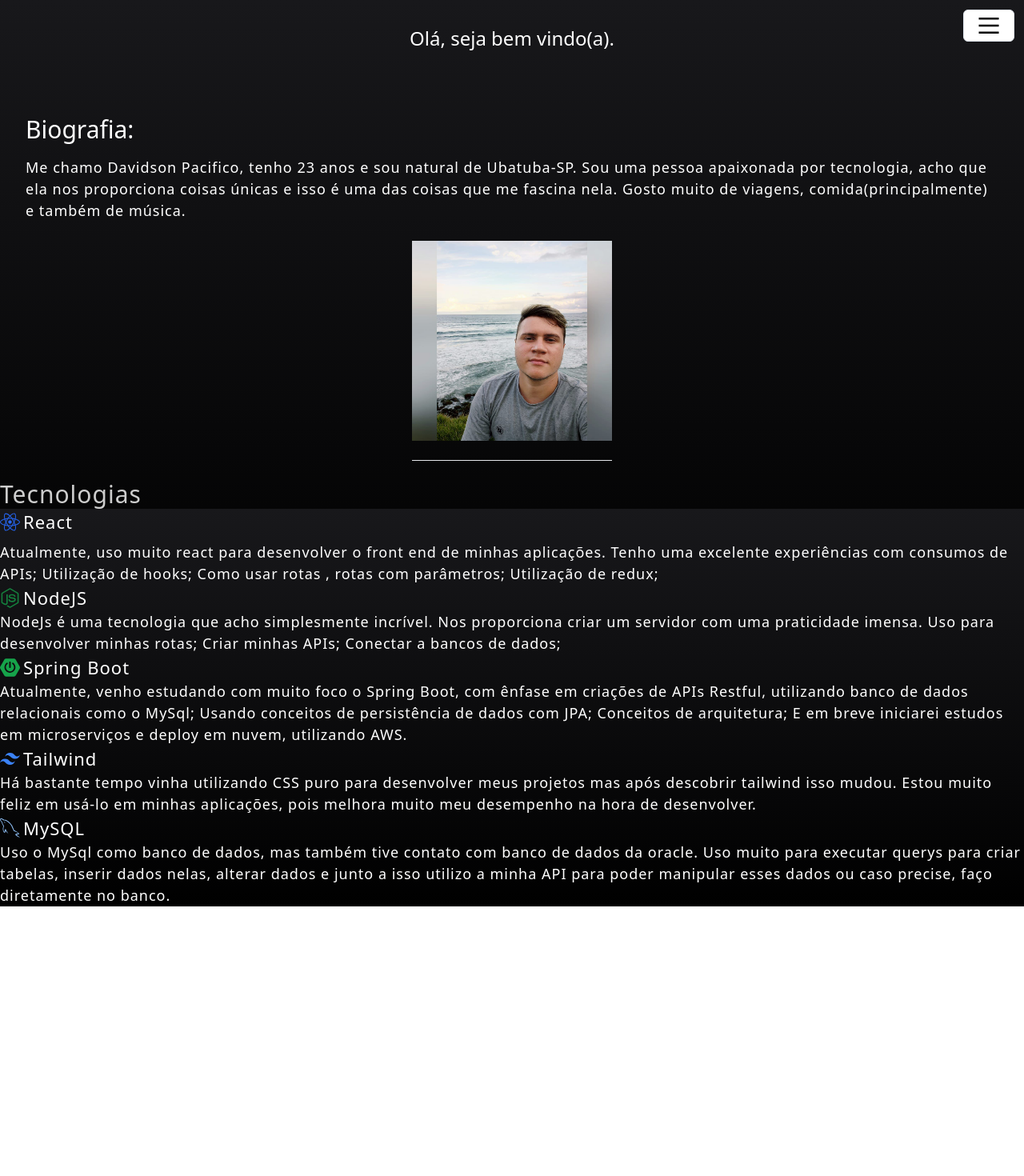
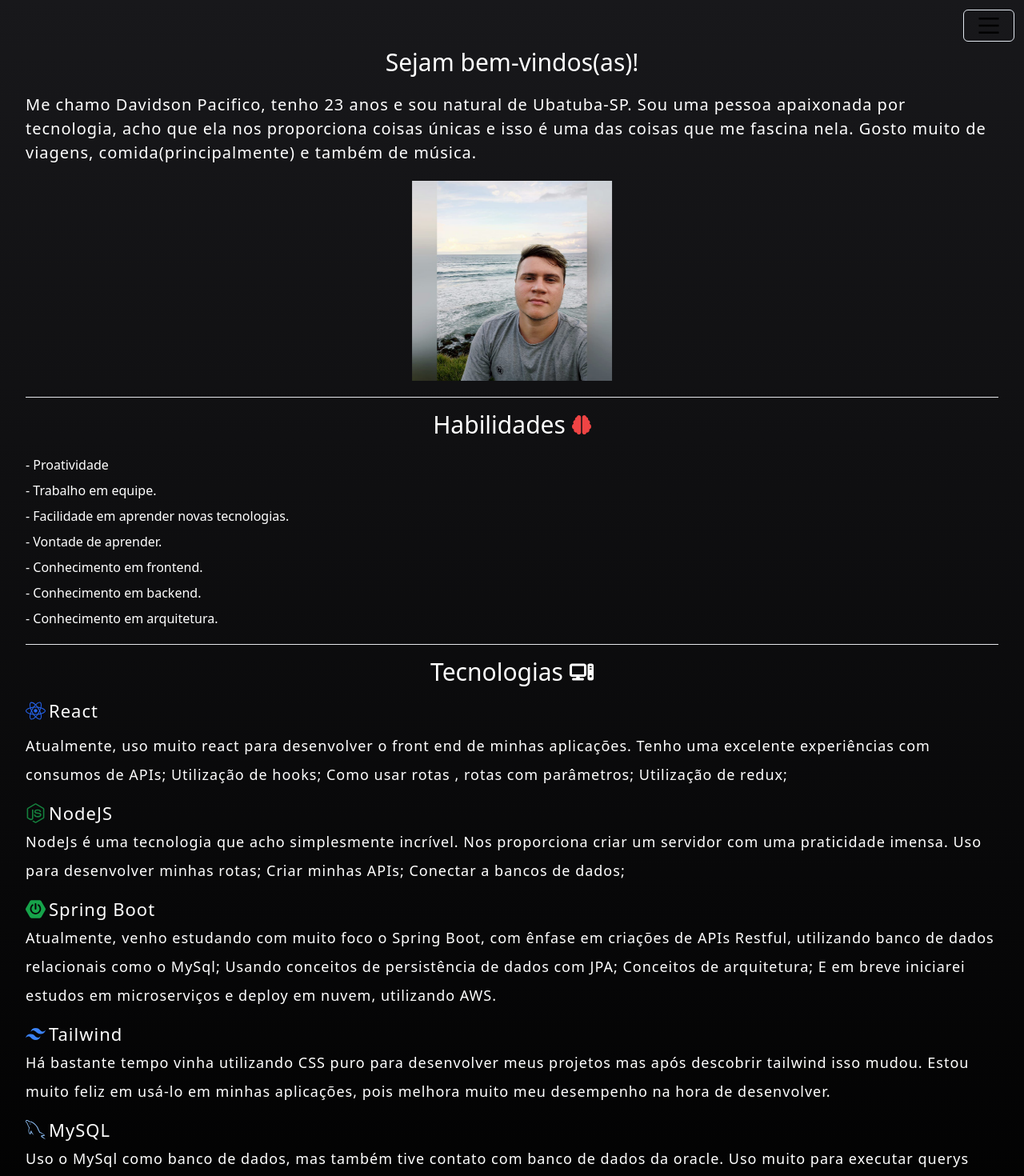
Before and after one commit to magnata19/port-ts, a React (Vite) app in the folder portifolio/: page /about in a window 1280 px wide. Shown: the top 1470 px of the page at 80% size. Before the commit the page ends 1133 px from the top, so only its background shows below. Built offline with nearby package versions, Linux system fonts and the light colour scheme.

Commit message:
alterando componentes

```diff
--- a/portifolio/src/App.tsx
+++ b/portifolio/src/App.tsx
@@ -16,17 +16,17 @@
   useEffect(() => {
     setTimeout(() => {
       setIsLoading(false);
-    }, 1500);
+    }, 10);
   });
   return (
     <>
       {isLoading ? (
-        <div className="bg-zinc-950 flex justify-center items-center h-screen">
+        <div className="bg-zinc-950 flex justify-center items-center h-full">
           <HashLoader color={"#363636"} loading={isLoading} size={100} />
         </div>
       ) : (
         <BrowserRouter>
-          <div className="bg-slate-950 h-screen">
+          <div className="bg-gradient-to-b from-zinc-900 to-black min-h-screen">
             <Header />
             <Routes>
               <Route path="/home" element={<Home />} />
--- a/portifolio/src/components/ui/menubar.tsx
+++ b/portifolio/src/components/ui/menubar.tsx
@@ -21,7 +21,7 @@
   <MenubarPrimitive.Root
     ref={ref}
     className={cn(
-      "flex h-10 items-center space-x-1 rounded-md border border-slate-200 bg-white p-1 dark:border-slate-800 dark:bg-slate-950",
+      "flex h-10 items-center space-x-1 rounded-md border border-slate-200 bg-slate-white p-1 dark:border-slate-800 dark:bg-slate-950",
       className
     )}
     {...props}
--- a/portifolio/src/pages/Header/Header.tsx
+++ b/portifolio/src/pages/Header/Header.tsx
@@ -15,12 +15,12 @@
 const Header = () => {
   return (
     <div className="p-3 fixed right-0 ">
-      <Menubar>
+      <Menubar >
         <MenubarMenu>
           <MenubarTrigger>
             <GrMenu className="hover:cursor-pointer text-3xl"/>
           </MenubarTrigger>
-          <MenubarContent>
+          <MenubarContent className="bg-slate-500 border-none">
             <MenubarItem>
               <Link to="/home">Home</Link>
             </MenubarItem>
--- a/portifolio/src/pages/about/SobreMim.tsx
+++ b/portifolio/src/pages/about/SobreMim.tsx
@@ -1,43 +1,71 @@
 import { Fade } from "react-awesome-reveal";
 
+import { FaBrain } from "react-icons/fa6";
+import { FaComputer } from "react-icons/fa6";
+
 import perfil from "../../assets/perfil.jpg";
-
-//icons
-import { FaReact } from "react-icons/fa"; //react
-import { FaNodeJs } from "react-icons/fa6"; //node
-import { SiSpringboot } from "react-icons/si"; //spring
-import { SiTailwindcss } from "react-icons/si"; //tailwind
-import { GrMysql } from "react-icons/gr"; //mysql
-
+import { FaNodeJs, FaReact } from "react-icons/fa";
+import { SiSpringboot, SiTailwindcss } from "react-icons/si";
+import { GrMysql } from "react-icons/gr";
+import Footer from "../footer/Footer";
 const SobreMim = () => {
   return (
     <>
-      <div className="bg-gradient-to-b from-zinc-900 to-black h-full bg-fixed">
-        <div className="pt-5 ">
-          <h1 className="text-center text-white text-2xl mt-3">
-            Olá, seja bem vindo(a).
-          </h1>
-          <div className="pt-20 px-8 ">
-              <h1 className="text-white text-3xl mb-4">Biografia: </h1>
-            <Fade className=" rounded-xl">
-              <p className="font-light text-[18px] tracking-[1px] text-white">
+      <div className="py-5">
+        {" "}
+        {/**container geral */}
+        <div className="py-10 px-8 w-full">
+          <div>
+            <Fade direction="left" className="text-3xl text-white text-center">
+              <span>Sejam bem-vindos(as)!</span>
+            </Fade>
+          </div>
+          <div className="border-b-[1px]">
+            <Fade direction="left" className=" rounded-xl mt-5 whitespace-normal break-normal">
+              <p className="font-light text-[20px] tracking-[1px] text-white ">
                 Me chamo Davidson Pacifico, tenho 23 anos e sou natural de
                 Ubatuba-SP. Sou uma pessoa apaixonada por tecnologia, acho que
                 ela nos proporciona coisas únicas e isso é uma das coisas que me
                 fascina nela. Gosto muito de viagens, comida(principalmente) e
                 também de música.
               </p>
+              <div className="w-[250px] mx-auto mb-5">
+                <img src={perfil} alt="foto de perfil" />
+              </div>
             </Fade>
           </div>
-          <Fade className="border-b-[1px] py-6 w-[250px] m-auto">
-            <img src={perfil} alt="foto de perfil" />
-          </Fade>
-        </div>
-        <div className="mt-6 ">
-            <h1 className="text-3xl text-white opacity-80 tracking-[1px] font-light">
-              Tecnologias
-            </h1>
-            <div className=" h-full justify-between bg-gradient-to-b from-zinc-900 to-black bg-fixed">
+          <div className="text-white">
+            <Fade direction="left">
+              <div className="text-3xl text-white  mt-4">
+                <div className="flex items-center justify-center gap-2">
+                  <span>Habilidades</span>
+                  <span className="text-2xl text-red-500">
+                    <FaBrain />
+                  </span>
+                </div>
+              </div>
+
+              <div className="mt-5 border-b-[1px]">
+                <ul className="flex flex-col gap-2 mb-5">
+                  <li>- Proatividade</li>
+                  <li>- Trabalho em equipe.</li>
+                  <li>- Facilidade em aprender novas tecnologias.</li>
+                  <li>- Vontade de aprender.</li>
+                  <li>- Conhecimento em frontend.</li>
+                  <li>- Conhecimento em backend.</li>
+                  <li>- Conhecimento em arquitetura.</li>
+                </ul>
+              </div>
+            </Fade>
+          </div>
+          <div className="text-3xl text-white  mt-4 flex flex-col gap-3">
+            <div className="flex items-center justify-center gap-2">
+              <span>Tecnologias</span>
+              <span>
+                <FaComputer />
+              </span>
+            </div>
+            <div>
               <Fade direction="left" className="text-white text-[25px]">
                 <div className="flex items-center mb-2">
                   <FaReact className="text-[25px] mr-1 z-20 text-blue-600" />
@@ -52,7 +80,9 @@
                   com parâmetros; Utilização de redux;
                 </div>
               </Fade>
+            </div>
 
+            <div>
               <Fade direction="left" className="text-white text-[25px] ">
                 <div className="flex items-center">
                   <FaNodeJs className="text-green-700 mr-1 text-[25px]" />
@@ -67,7 +97,9 @@
                   bancos de dados;
                 </div>
               </Fade>
+            </div>
 
+            <div>
               <Fade direction="left" className="text-white ">
                 <div className="flex items-center">
                   <SiSpringboot className="text-green-600 mr-1 text-[25px]" />
@@ -83,7 +115,9 @@
                   estudos em microserviços e deploy em nuvem, utilizando AWS.
                 </div>
               </Fade>
+            </div>
 
+            <div>
               <Fade direction="left" className="text-white text-[25px] ">
                 <div className="flex items-center">
                   <SiTailwindcss className="text-blue-500 mr-1 text-[25px]" />
@@ -98,7 +132,9 @@
                   meu desempenho na hora de desenvolver.
                 </div>
               </Fade>
+            </div>
 
+            <div>
               <Fade direction="left" className="text-white text-[25px] ">
                 <div className="flex items-center">
                   <GrMysql className="text-blue-300 mr-1" />
@@ -116,6 +152,8 @@
               </Fade>
             </div>
           </div>
+        </div>
+        <Footer />
       </div>
     </>
   );
--- /dev/null
+++ b/portifolio/src/pages/footer/Footer.tsx
@@ -0,0 +1,11 @@
+import React from "react";
+
+const Footer = () => {
+  return (
+    <div>
+      <div className="text-[15px] text-gray-500 text-center mt-4">Davidson &copy; 2024</div>
+    </div>
+  );
+};
+
+export default Footer;
--- a/portifolio/src/pages/home/Home.tsx
+++ b/portifolio/src/pages/home/Home.tsx
@@ -1,4 +1,3 @@
-
 import { Fade } from "react-awesome-reveal";
 
 import { FaLinkedin } from "react-icons/fa";
@@ -6,6 +5,7 @@
 import { FaInstagram } from "react-icons/fa";
 
 import { Link } from "react-router-dom";
+import Footer from "../footer/Footer";
 
 const Home = () => {
   return (
@@ -17,8 +17,8 @@
         <Fade>
           <h3 className="text-slate-500 text-xl pt-2">Davidson Pacifico</h3>
         </Fade>
-          <Fade direction="up">
-        <div className="pt-6 flex justify-center">
+        <Fade direction="up">
+          <div className="pt-6 flex justify-center">
             <ul className="flex justify-beetween">
               <Link
                 className="text-4xl px-2 hover:text-[#3373a7]"
@@ -48,8 +48,9 @@
                 </li>
               </Link>
             </ul>
-        </div>
-          </Fade>
+          </div>
+          <Footer />
+        </Fade>
       </div>
     </div>
   );
```
